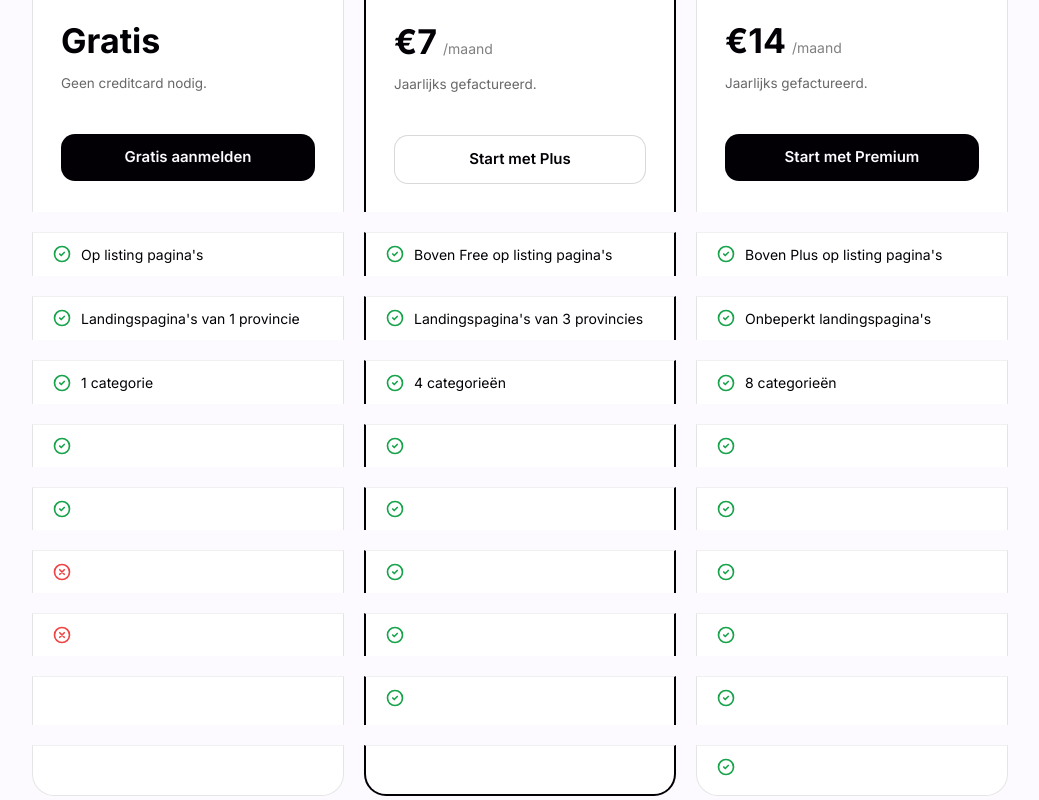
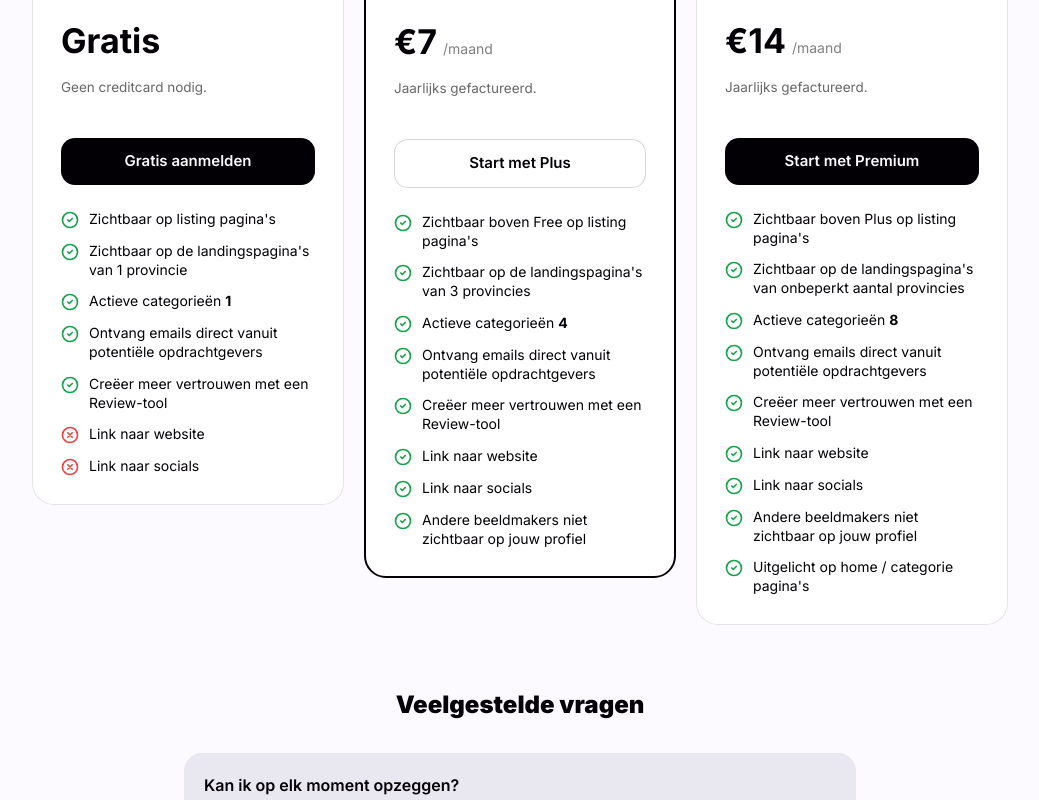
Before and after one commit to ruurd-coder/lenslab-nl, a Next.js app: page /memberships in a window 1280 px wide. Shown: the part 520-1320 px from the top of the page, without its empty margins (120-1159 px from the left). Built offline with nearby package versions, Linux system fonts and the light colour scheme; no server answers.

Commit message:
Revert memberships to individual cards layout

```diff
--- a/app/memberships/page.tsx
+++ b/app/memberships/page.tsx
@@ -7,73 +7,50 @@ export const metadata = {
   description: "Kies het membership dat bij jou past als fotograaf of videograaf op LensLab.",
 };
 
-// Elke feature heeft een waarde per tier (null = niet tonen, false = ❌, true = ✅, string = tekst)
-const FEATURES: { label: string; free: boolean | string | null; plus: boolean | string | null; premium: boolean | string | null }[] = [
-  {
-    label: "Zichtbaar op listing pagina's",
-    free:    "Op listing pagina's",
-    plus:    "Boven Free op listing pagina's",
-    premium: "Boven Plus op listing pagina's",
-  },
-  {
-    label: "Landingspagina's",
-    free:    "Landingspagina's van 1 provincie",
-    plus:    "Landingspagina's van 3 provincies",
-    premium: "Onbeperkt landingspagina's",
-  },
-  {
-    label: "Actieve categorieën",
-    free:    "1 categorie",
-    plus:    "4 categorieën",
-    premium: "8 categorieën",
-  },
-  {
-    label: "Ontvang emails direct vanuit potentiële opdrachtgevers",
-    free:    true,
-    plus:    true,
-    premium: true,
-  },
-  {
-    label: "Creëer meer vertrouwen met een Review-tool",
-    free:    true,
-    plus:    true,
-    premium: true,
-  },
-  {
-    label: "Link naar website",
-    free:    false,
-    plus:    true,
-    premium: true,
-  },
-  {
-    label: "Link naar socials",
-    free:    false,
-    plus:    true,
-    premium: true,
-  },
-  {
-    label: "Andere beeldmakers niet zichtbaar op jouw profiel",
-    free:    null,
-    plus:    true,
-    premium: true,
-  },
-  {
-    label: "Uitgelicht op home / categorie pagina's",
-    free:    null,
-    plus:    null,
-    premium: true,
-  },
+type Feature = { label: string; value?: string; included: boolean };
+
+const FREE_FEATURES: Feature[] = [
+  { label: "Zichtbaar op listing pagina's", included: true },
+  { label: "Zichtbaar op de landingspagina's van 1 provincie", included: true },
+  { label: "Actieve categorieën", value: "1", included: true },
+  { label: "Ontvang emails direct vanuit potentiële opdrachtgevers", included: true },
+  { label: "Creëer meer vertrouwen met een Review-tool", included: true },
+  { label: "Link naar website", included: false },
+  { label: "Link naar socials", included: false },
+];
+
+const PLUS_FEATURES: Feature[] = [
+  { label: "Zichtbaar boven Free op listing pagina's", included: true },
+  { label: "Zichtbaar op de landingspagina's van 3 provincies", included: true },
+  { label: "Actieve categorieën", value: "4", included: true },
+  { label: "Ontvang emails direct vanuit potentiële opdrachtgevers", included: true },
+  { label: "Creëer meer vertrouwen met een Review-tool", included: true },
+  { label: "Link naar website", included: true },
+  { label: "Link naar socials", included: true },
+  { label: "Andere beeldmakers niet zichtbaar op jouw profiel", included: true },
+];
+
+const PREMIUM_FEATURES: Feature[] = [
+  { label: "Zichtbaar boven Plus op listing pagina's", included: true },
+  { label: "Zichtbaar op de landingspagina's van onbeperkt aantal provincies", included: true },
+  { label: "Actieve categorieën", value: "8", included: true },
+  { label: "Ontvang emails direct vanuit potentiële opdrachtgevers", included: true },
+  { label: "Creëer meer vertrouwen met een Review-tool", included: true },
+  { label: "Link naar website", included: true },
+  { label: "Link naar socials", included: true },
+  { label: "Andere beeldmakers niet zichtbaar op jouw profiel", included: true },
+  { label: "Uitgelicht op home / categorie pagina's", included: true },
 ];
 
 const TIERS = [
-  { name: "Free",    price: "Gratis", period: "",       description: "Starten op het platform en direct zichtbaar worden.",                       featured: false, cta: "Gratis aanmelden",  ctaLink: "/login",                                          billing: "Geen creditcard nodig."  },
-  { name: "Plus",    price: "€7",     period: "/maand", description: "Meer zichtbaarheid en een completer profiel voor groeiende fotografen.",     featured: true,  cta: "Start met Plus",    ctaLink: "mailto:hello@lenslab.nl?subject=Plus membership", billing: "Jaarlijks gefactureerd." },
-  { name: "Premium", price: "€14",    period: "/maand", description: "Maximum zichtbaarheid en uitgelicht op het hele platform.",                  featured: false, cta: "Start met Premium", ctaLink: "mailto:hello@lenslab.nl?subject=Premium membership", billing: "Jaarlijks gefactureerd." },
+  { name: "Free",    price: "Gratis", period: "",        description: "Starten op het platform en direct zichtbaar worden.",                         featured: false, cta: "Gratis aanmelden",   ctaLink: "/login",                                             billing: "Geen creditcard nodig.",       features: FREE_FEATURES    },
+  { name: "Plus",    price: "€7",     period: "/maand",  description: "Meer zichtbaarheid en een completer profiel voor groeiende fotografen.",       featured: true,  cta: "Start met Plus",     ctaLink: "mailto:hello@lenslab.nl?subject=Plus membership",    billing: "Jaarlijks gefactureerd.",      features: PLUS_FEATURES    },
+  { name: "Premium", price: "€14",    period: "/maand",  description: "Maximum zichtbaarheid en uitgelicht op het hele platform.",                    featured: false, cta: "Start met Premium",  ctaLink: "mailto:hello@lenslab.nl?subject=Premium membership", billing: "Jaarlijks gefactureerd.",      features: PREMIUM_FEATURES },
 ];
 
 function CheckIcon() {
   return (
-    <svg className="flex-shrink-0" width="18" height="18" viewBox="0 0 24 24" fill="none"
+    <svg className="flex-shrink-0 mt-0.5" width="18" height="18" viewBox="0 0 24 24" fill="none"
       stroke="#16A34A" strokeWidth="2.2" strokeLinecap="round" strokeLinejoin="round">
       <path d="m9 12 2 2 4-4" /><circle cx="12" cy="12" r="10" />
     </svg>
@@ -82,35 +59,14 @@ function CheckIcon() {
 
 function CrossIcon() {
   return (
-    <svg className="flex-shrink-0" width="18" height="18" viewBox="0 0 24 24" fill="none"
+    <svg className="flex-shrink-0 mt-0.5" width="18" height="18" viewBox="0 0 24 24" fill="none"
       stroke="#ef4444" strokeWidth="2.2" strokeLinecap="round" strokeLinejoin="round">
       <circle cx="12" cy="12" r="10" /><path d="m15 9-6 6M9 9l6 6" />
     </svg>
   );
 }
 
-function FeatureCell({ value }: { value: boolean | string | null }) {
-  if (value === null) {
-    // Lege cel — neemt wel ruimte in
-    return <div className="flex items-center gap-2.5 py-3 px-5 min-h-[48px]" />;
-  }
-  return (
-    <div className="flex items-center gap-2.5 py-3 px-5">
-      {value === false ? <CrossIcon /> : <CheckIcon />}
-      {typeof value === "string" && (
-        <span className="text-[14px] leading-snug" style={{ color: "#030005" }}>{value}</span>
-      )}
-    </div>
-  );
-}
-
 export default function MembershipsPage() {
-  const tierValues: (boolean | string | null)[][] = [
-    FEATURES.map((f) => f.free),
-    FEATURES.map((f) => f.plus),
-    FEATURES.map((f) => f.premium),
-  ];
-
   return (
     <div className="min-h-screen bg-[#FCFAFF]">
       <SiteNav />
@@ -131,22 +87,19 @@ export default function MembershipsPage() {
         </p>
       </section>
 
-      {/* Pricing — één grid, kaartkolommen */}
+      {/* Pricing cards */}
       <section className="max-w-5xl mx-auto px-6 pb-16">
-        <div className="grid grid-cols-3 gap-5">
-
-          {/* ── Kaart headers ── */}
+        <div className="grid grid-cols-1 md:grid-cols-3 gap-5 items-start">
           {TIERS.map((tier) => (
             <div
               key={tier.name}
-              className="rounded-t-3xl p-6 md:p-7"
+              className="flex flex-col rounded-3xl p-6 md:p-7"
               style={{
                 backgroundColor: "#FFFFFF",
-                borderTop: tier.featured ? "2px solid #030005" : "1px solid rgba(3,0,5,0.10)",
-                borderLeft: tier.featured ? "2px solid #030005" : "1px solid rgba(3,0,5,0.10)",
-                borderRight: tier.featured ? "2px solid #030005" : "1px solid rgba(3,0,5,0.10)",
+                border: tier.featured ? "2px solid #030005" : "1px solid rgba(3,0,5,0.10)",
               }}
             >
+              {/* Naam + badge */}
               <div className="flex items-center gap-2 mb-1.5">
                 <span className="text-[20px] font-bold" style={{ color: "#030005" }}>{tier.name}</span>
                 {tier.featured && (
@@ -156,19 +109,27 @@ export default function MembershipsPage() {
                   </span>
                 )}
               </div>
+
+              {/* Beschrijving */}
               <p className="text-[14px] leading-snug mb-5 min-h-[40px]" style={{ color: "rgba(3,0,5,0.6)" }}>
                 {tier.description}
               </p>
+
+              {/* Prijs */}
               <div className="flex items-baseline gap-1.5 mb-1">
                 <span className="text-[34px] font-bold" style={{ color: "#030005" }}>{tier.price}</span>
                 {tier.period && <span className="text-[14px]" style={{ color: "rgba(3,0,5,0.5)" }}>{tier.period}</span>}
               </div>
+
+              {/* Facturering */}
               <p className="text-[13.5px] leading-snug mt-2 mb-5 min-h-[40px]" style={{ color: "rgba(3,0,5,0.6)" }}>
                 {tier.billing}
               </p>
+
+              {/* CTA */}
               <Link
                 href={tier.ctaLink}
-                className="block w-full rounded-xl py-3 text-center text-[15px] font-semibold transition-opacity hover:opacity-90"
+                className="rounded-xl py-3 text-center text-[15px] font-semibold transition-opacity hover:opacity-90"
                 style={tier.featured
                   ? { backgroundColor: "#FFFFFF", color: "#030005", border: "1px solid rgba(3,0,5,0.15)" }
                   : { backgroundColor: "#030005", color: "#FCFAFF" }
@@ -176,33 +137,21 @@ export default function MembershipsPage() {
               >
                 {tier.cta}
               </Link>
+
+              {/* Features */}
+              <ul className="flex flex-col gap-3 mt-6">
+                {tier.features.map((f, i) => (
+                  <li key={i} className="flex items-start gap-2.5">
+                    {f.included ? <CheckIcon /> : <CrossIcon />}
+                    <span className="text-[14px] leading-snug" style={{ color: "#030005" }}>
+                      {f.label}
+                      {f.value && <strong className="ml-1">{f.value}</strong>}
+                    </span>
+                  </li>
+                ))}
+              </ul>
             </div>
           ))}
-
-          {/* ── Feature rijen — elke rij is 3 cellen naast elkaar ── */}
-          {FEATURES.map((feature, rowIdx) => {
-            const isLast = rowIdx === FEATURES.length - 1;
-            return TIERS.map((tier, colIdx) => {
-              const value = tierValues[colIdx][rowIdx];
-              const featured = tier.featured;
-              return (
-                <div
-                  key={`${rowIdx}-${colIdx}`}
-                  className={isLast ? "rounded-b-3xl" : ""}
-                  style={{
-                    backgroundColor: "#FFFFFF",
-                    borderLeft:   featured ? "2px solid #030005" : "1px solid rgba(3,0,5,0.10)",
-                    borderRight:  featured ? "2px solid #030005" : "1px solid rgba(3,0,5,0.10)",
-                    borderBottom: isLast ? (featured ? "2px solid #030005" : "1px solid rgba(3,0,5,0.10)") : "none",
-                    borderTop: `1px solid rgba(3,0,5,0.06)`,
-                  }}
-                >
-                  <FeatureCell value={value} />
-                </div>
-              );
-            });
-          })}
-
         </div>
 
         {/* FAQ */}
```
